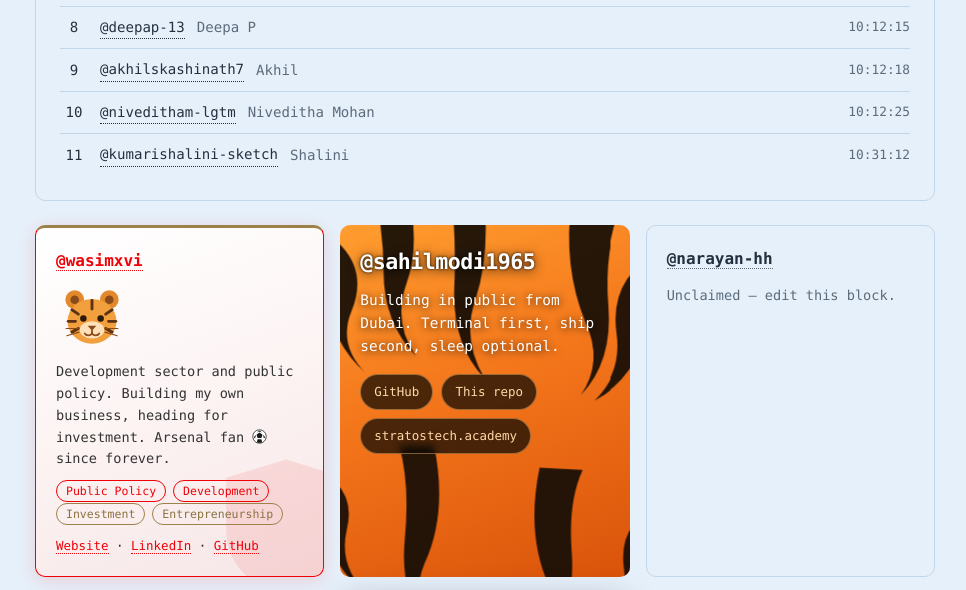
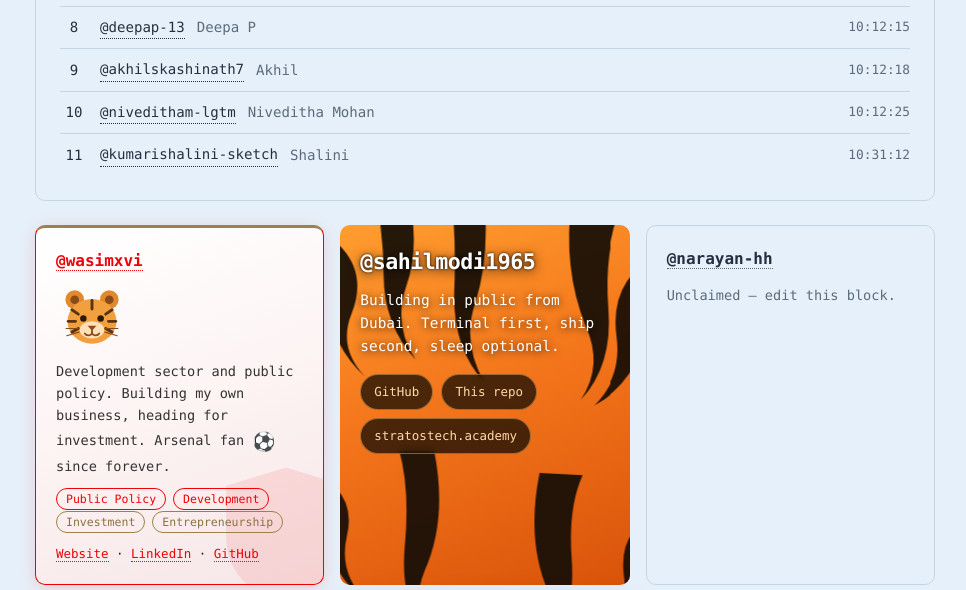
Before and after one commit to harsen-alt/demo-brain, a plain HTML site: page index.html in a window 1280 px wide. Shown: the part 615-1205 px from the top of the page, without its empty margins (155-1121 px from the left). Drawn offline with Linux system fonts and the light colour scheme.

Commit message:
Use football emoji in wasimxvi card

```diff
--- a/index.html
+++ b/index.html
@@ -72,7 +72,7 @@
   <div style="position:relative;z-index:1;">
     <h2><a href="https://github.com/wasimxvi" style="color:#EF0107;border-bottom-color:#EF0107;">@wasimxvi</a></h2>
     <svg viewBox="0 0 100 100" width="72" height="72" role="img" aria-label="Tiger" style="display:block;margin:8px 0;"><circle cx="26" cy="26" r="13" fill="#e2892b"/><circle cx="74" cy="26" r="13" fill="#e2892b"/><circle cx="26" cy="26" r="6" fill="#8a4b1a"/><circle cx="74" cy="26" r="6" fill="#8a4b1a"/><ellipse cx="50" cy="56" rx="34" ry="31" fill="#f2a03d"/><g stroke="#5c3212" stroke-width="4" stroke-linecap="round" fill="none"><path d="M50 27v12"/><path d="M22 40l9 6"/><path d="M78 40l-9 6"/><path d="M17 56h10"/><path d="M83 56h-10"/><path d="M22 71l9-5"/><path d="M78 71l-9-5"/></g><ellipse cx="50" cy="68" rx="17" ry="12" fill="#ffe0b8"/><circle cx="38" cy="52" r="4.5" fill="#2b1a0a"/><circle cx="62" cy="52" r="4.5" fill="#2b1a0a"/><path d="M44 62h12l-6 7z" fill="#8a4b1a"/><g stroke="#8a4b1a" stroke-width="2.5" fill="none" stroke-linecap="round"><path d="M50 69v4"/><path d="M50 73c-3 4-8 3-10 0"/><path d="M50 73c3 4 8 3 10 0"/></g><g stroke="#8a4b1a" stroke-width="1.6" stroke-linecap="round"><path d="M32 66H14"/><path d="M32 71l-17 5"/><path d="M68 66h18"/><path d="M68 71l17 5"/></g></svg>
-    <p style="color:#333;font-size:.85rem;margin:0 0 10px;">Development sector and public policy. Building my own business, heading for investment. Arsenal fan <svg viewBox="0 0 40 40" width="15" height="15" role="img" aria-label="football" style="vertical-align:-2px;"><circle cx="20" cy="20" r="18" fill="#fff" stroke="#1a1a1a" stroke-width="2"/><path d="M20 9l8 6-3 9h-10l-3-9z" fill="#1a1a1a"/><path d="M20 4l-7 5a18 18 0 0 1 14 0z" fill="#1a1a1a"/><path d="M5 21l6-6-3 10a18 18 0 0 1-3-4z" fill="#1a1a1a"/><path d="M35 21l-6-6 3 10a18 18 0 0 0 3-4z" fill="#1a1a1a"/><path d="M15 27l-2 8a18 18 0 0 0 14 0l-2-8z" fill="#1a1a1a"/></svg> since forever.</p>
+    <p style="color:#333;font-size:.85rem;margin:0 0 10px;">Development sector and public policy. Building my own business, heading for investment. Arsenal fan <span style="font-size:1.15rem;vertical-align:-3px;">&#9917;</span> since forever.</p>
     <p style="margin:0 0 10px;font-size:.72rem;line-height:2;">
       <span style="border:1px solid #EF0107;color:#EF0107;border-radius:20px;padding:3px 9px;">Public Policy</span>
       <span style="border:1px solid #EF0107;color:#EF0107;border-radius:20px;padding:3px 9px;">Development</span>
```
